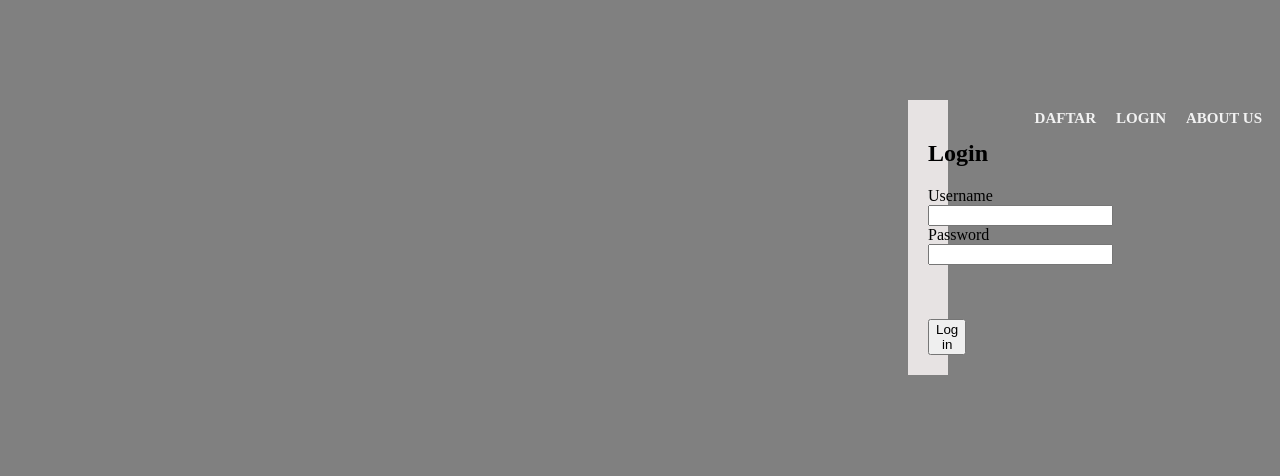
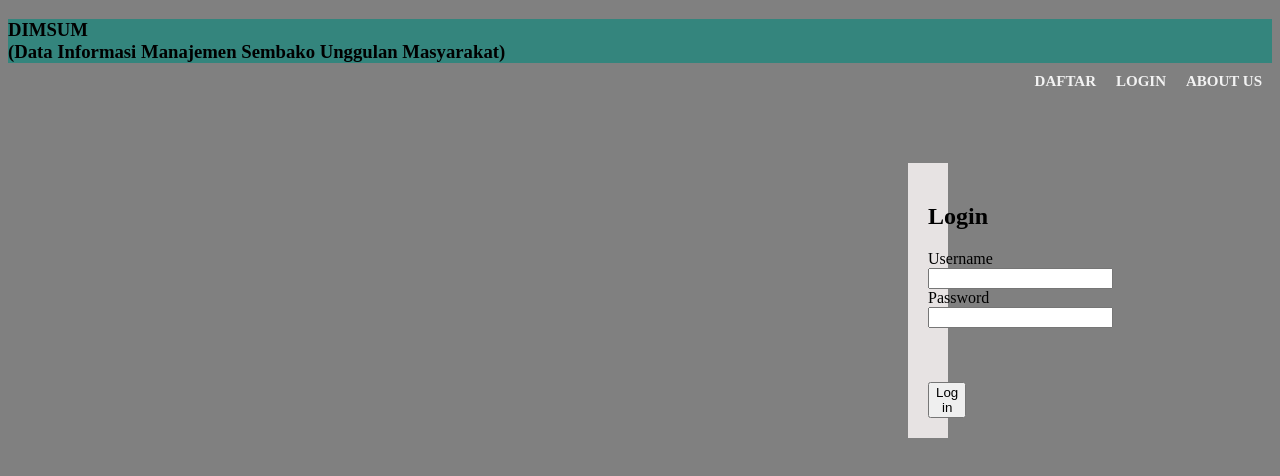
Before and after one commit to 19Ars/DIMSUMku, a website: page FP UTS/website/login.html in a window 1280 px wide. Drawn offline with Linux system fonts and the light colour scheme.

Commit message:
change line 14 login html

```diff
--- a/FP UTS/website/login.html
+++ b/FP UTS/website/login.html
@@ -11,6 +11,8 @@
     <section>
         <div class="info2">
             <nav class="menu2">
+                <h1> DIMSUM
+                    <br>(Data Informasi Manajemen Sembako Unggulan Masyarakat)</br>
                 <b href="#about"> ABOUT US</b>
                 <b href="login.html">LOGIN</b>
                 <b href="daftar.html">DAFTAR</b>
```
